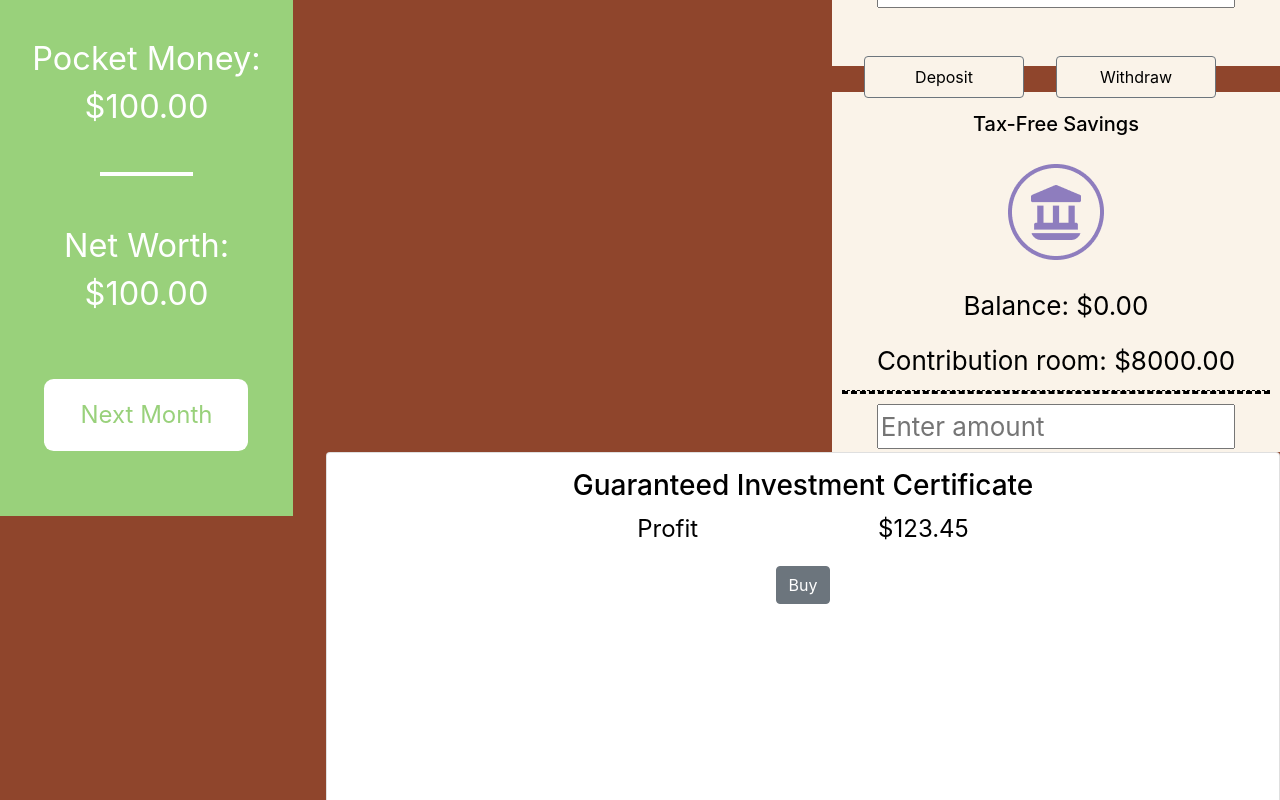
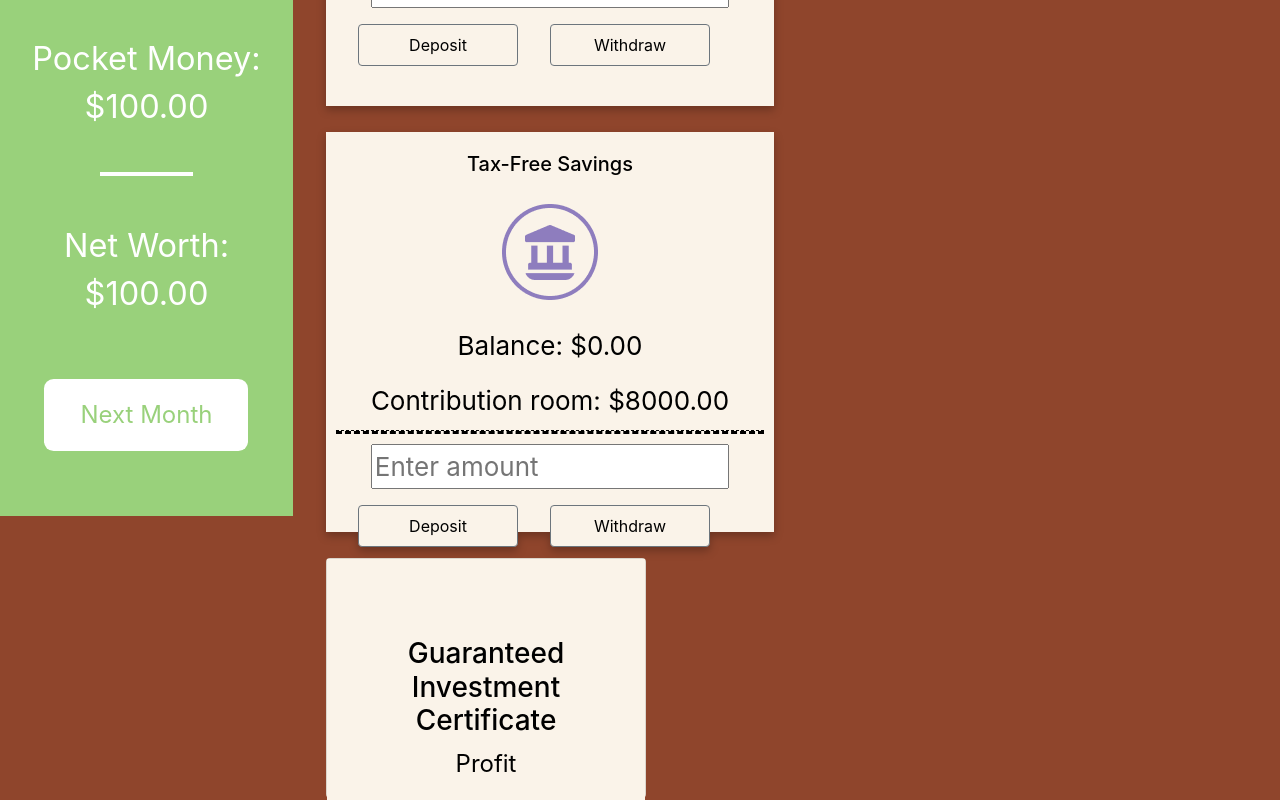
Before and after one commit to Cragzu/cmdf-2021, a React (Create React App) app: page / in a window 1280 px wide. Shown: the part 320-1120 px from the top of the page. Built offline with nearby package versions, Linux system fonts and the light colour scheme.

Commit message:
trying to fix styling

```diff
--- a/src/App.css
+++ b/src/App.css
@@ -112,18 +112,20 @@
 .card-account{
   background-color: #FAF3E9;
   width: 35vw;
-  height: 45vh;
+  height: 50vh;
   margin-top: 1em;
-  margin-left: auto;
+  /* margin-left: auto; */
   margin-right: 0;
   /* margin: 1em 1em; */
-  /* filter: drop-shadow(0px 4px 4px rgba(0, 0, 0, 0.25)); */
+  filter: drop-shadow(0px 4px 4px rgba(0, 0, 0, 0.25));
 
 }
 
 .card-body{
  /* text-align: center; */
   height: 45vh;
+  padding-top: 3em;
+   background-color: #FAF3E9;
 }
 
 .card-title{
@@ -141,21 +143,27 @@
   padding-bottom: 5em;
     align-items: center;
 }
-.gic{
-  position: relative;
+.card{
+  /* position: relative; */
+   background-color: #FAF3E9;
+   width: 25vw;
+   height:30vh;
+   margin-top: 1em;
+
 }
 .gis-block {
   display: inline-block;
   vertical-align: top;
   padding: 0 90px;
   font-size: x-large;
+  background-color: #FAF3E9;
 }
 
 .card-button{
 width: 10em;
 height: 2.6em;
 margin-right: 2em;
-margin-top: 3em;
+margin-top: 1em;
 background-color: #FAF3E9;
 color: black;
 }
--- a/src/components/Driver.js
+++ b/src/components/Driver.js
@@ -138,51 +138,6 @@ class Driver extends React.Component {
 
     render() {
         return (
-
-            // <div>
-            //     <Sidebar
-            //         checkingAccountBalance={this.state.checkingAccountBalance.toFixed(2)}
-            //         currentNetWorth={this.state.currentNetWorth.toFixed(2)}
-            //         currentMonth={this.state.currentMonth}
-            //         changeMonthButtonOnClick={this.moveToNextMonth}
-            //     />
-            //     <div className={'driver'}>
-            //     <div className="row">
-            //      <div className="col-sm-6">
-
-            //         <CashAccount
-            //             accountTypeIsTFSA={false}
-            //             savingsAccountBalance={this.state.savingsAccountBalance.toFixed(2)}
-            //             addBalanceSavingsOnClick={this.addBalanceSavings}
-            //             subtractBalanceSavingsOnClick={this.subtractBalanceSavings}
-            //             addBalanceTFSAOnClick={this.addBalanceTFSA}
-            //             subtractBalanceTFSAOnClick={this.subtractBalanceTFSA}
-
-            //         />
-            //         </div>
-            //         <div className="col-sm-6">
-            //         <CashAccount
-            //             accountTypeIsTFSA={true}
-            //             tfsaAccountBalance={this.state.tfsaAccountBalance.toFixed(2)}
-            //             tfsaContributionRoom={this.state.tfsaContributionRoom.toFixed(2)}
-            //             addBalanceSavingsOnClick={this.addBalanceSavings}
-            //             subtractBalanceSavingsOnClick={this.subtractBalanceSavings}
-            //             addBalanceTFSAOnClick={this.addBalanceTFSA}
-            //             subtractBalanceTFSAOnClick={this.subtractBalanceTFSA}
-            //         />
-            //         </div>
-            //         <div className="col-sm-6">
-            //         <div style={{paddingTop: "40em"}}>
-            //             <GIC/>
-            //         </div>
-            //         </div></div>
-            //         <div className="col-md-4" style={{paddingTop: "40em"}}>
-            //             <MutualFunds/>
-            //         </div>
-
-            //         <div className="col-md-4" style={{paddingTop: "40em"}}>
-            //             <Stocks/>
-
             <div className={'Driver'}>
                 <div className="col">
                     <div className="row">
@@ -195,7 +150,7 @@ class Driver extends React.Component {
                         />
                         </div>
 
-                        <div className="col-sm">
+                        <div className="col-sm-3">
                         <CashAccount
                             accountTypeIsTFSA={false}
                             savingsAccountBalance={this.state.savingsAccountBalance.toFixed(2)}
--- a/src/components/GIC.js
+++ b/src/components/GIC.js
@@ -17,7 +17,7 @@ class GIC extends React.Component {
 
 
                     <div>
-                        <button type="button" className="btn btn-secondary">Buy</button>
+                        <button type="button" className="card-button">Buy</button>
                     </div>
                 </div>
             </div>
--- a/src/components/Sidebar.js
+++ b/src/components/Sidebar.js
@@ -19,7 +19,7 @@ class Sidebar extends Component{
                     <img src={placeholderImg} className="prof-image"/>
                 </div>
                 <div className="Age-date-section">
-                <p >Age:
+                <p >Age: 13
                 <br/>January 2021</p>
                 </div>
                  <div style={{ borderTop: "4px solid white ", marginLeft: 100, marginRight: 100, marginTop: 40 }}></div>
```
